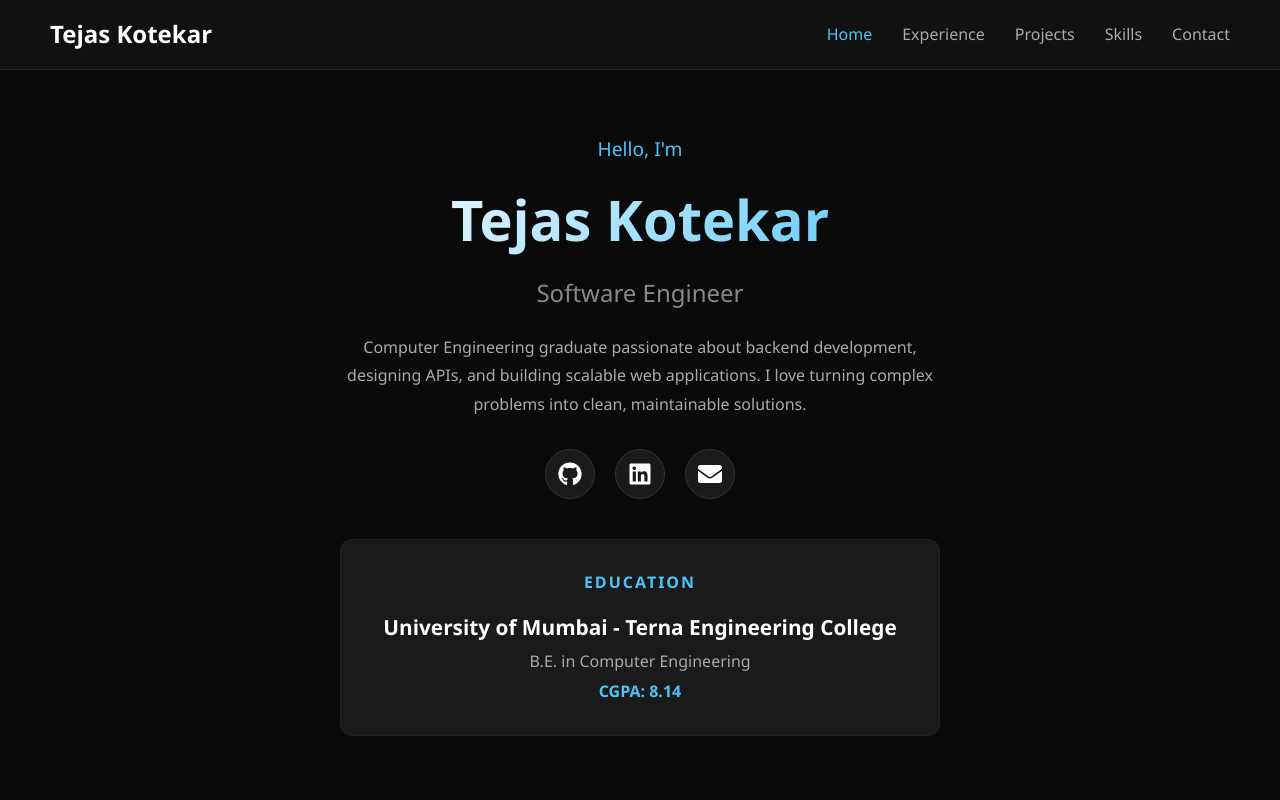
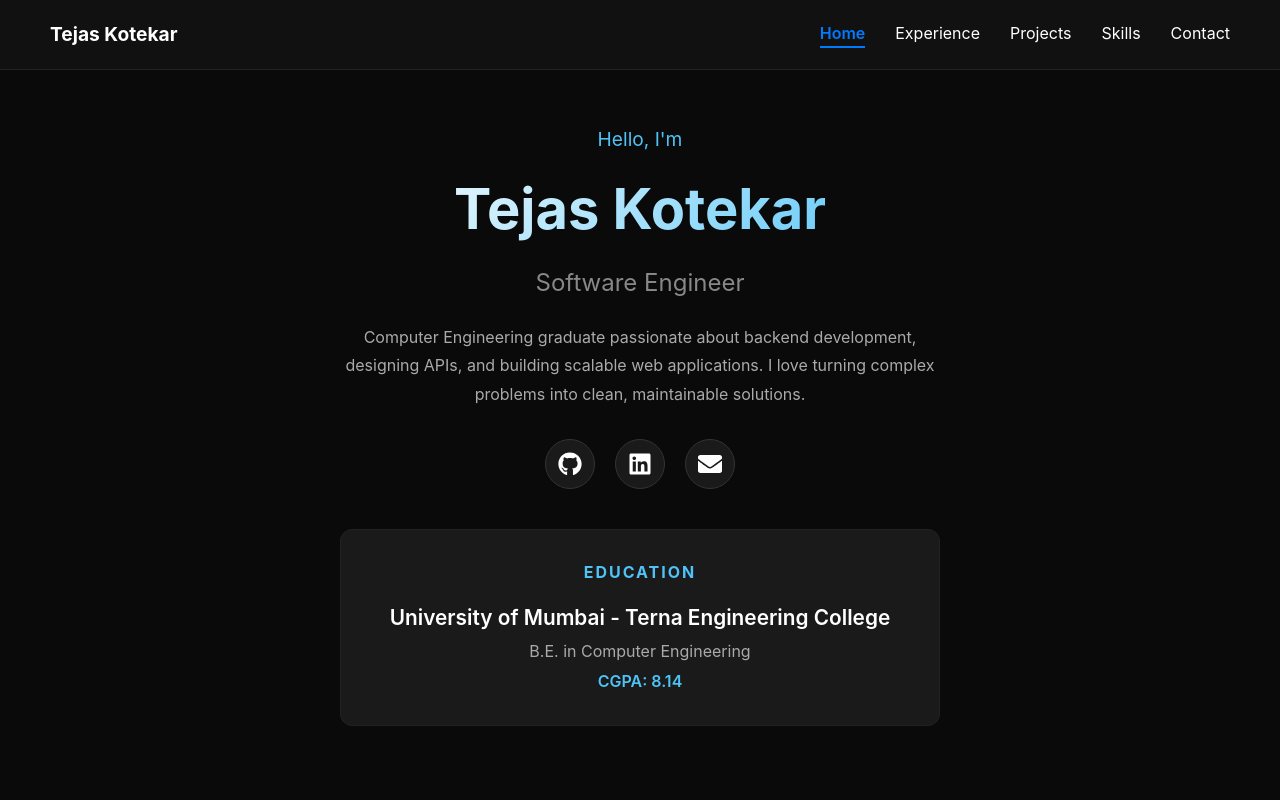
Before and after one commit to tejaskotekar04/portfolio, a React (Create React App) app: page / in a window 1280 px wide. Shown: the top 800 px of the page. Built offline with nearby package versions, Linux system fonts and the light colour scheme.

Commit message:
portfolio update

```diff
--- a/src/App.css
+++ b/src/App.css
@@ -1,3 +1,22 @@
+* {
+  margin: 0;
+  padding: 0;
+  box-sizing: border-box;
+}
+
+body {
+  font-family: -apple-system, BlinkMacSystemFont, 'Segoe UI', 'Roboto', 'Oxygen',
+    'Ubuntu', 'Cantarell', 'Fira Sans', 'Droid Sans', 'Helvetica Neue',
+    sans-serif;
+  -webkit-font-smoothing: antialiased;
+  -moz-osx-font-smoothing: grayscale;
+}
+
 .main-content {
-  padding-top: 70px;
+  padding-top: 60px; /* Adjust based on your navbar height */
 }
+
+.section {
+  min-height: 100vh;
+  scroll-margin-top: 60px; /* Offset for fixed navbar */
+}
--- a/src/App.js
+++ b/src/App.js
@@ -1,4 +1,5 @@
-import { HashRouter, Routes, Route } from 'react-router-dom';
+import { HashRouter } from 'react-router-dom';
+import { useEffect } from 'react';
 import Navbar from './components/Navbar/Navbar';
 import Home from './pages/Home/Home';
 import Experience from './pages/Experience/Experience';
@@ -8,17 +9,34 @@ import Contact from './pages/Contacts/Contacts';
 import './App.css';
 
 function App() {
+  useEffect(() => {
+    // Smooth scroll behavior
+    document.documentElement.style.scrollBehavior = 'smooth';
+
+    return () => {
+      document.documentElement.style.scrollBehavior = 'auto';
+    };
+  }, []);
+
   return (
     <HashRouter>
       <Navbar />
       <main className="main-content">
-        <Routes>
-          <Route path="/" element={<Home />} />
-          <Route path="/experience" element={<Experience />} />
-          <Route path="/projects" element={<Projects />} />
-          <Route path="/skills" element={<Skills />} />
-          <Route path="/contact" element={<Contact />} />
-        </Routes>
+        <div id="home" className="section">
+          <Home />
+        </div>
+        <div id="experience" className="section">
+          <Experience />
+        </div>
+        <div id="projects" className="section">
+          <Projects />
+        </div>
+        <div id="skills" className="section">
+          <Skills />
+        </div>
+        <div id="contact" className="section">
+          <Contact />
+        </div>
       </main>
     </HashRouter>
   );
--- a/src/components/Navbar/Navbar.css
+++ b/src/components/Navbar/Navbar.css
@@ -42,3 +42,52 @@
 .navbar-links a.active {
   color: #4fc3f7;
 }
+
+.navbar-links a.active {
+    color: #007bff;
+    font-weight: 600;
+    border-bottom: 2px solid #007bff; /* Optional: underline effect */
+}
+
+/* If you want a different hover effect for active links */
+.navbar-links a.active:hover {
+    color: #0056b3;
+}
+
+/* Style buttons to look like links */
+.nav-button {
+    background: none;
+    border: none;
+    color: inherit;
+    font: inherit;
+    cursor: pointer;
+    padding: 0;
+    text-decoration: none;
+    transition: color 0.3s ease;
+}
+
+.nav-button:hover {
+    color: #007bff;
+}
+
+/* Active state for navigation buttons */
+.navbar-links .nav-button.active {
+    color: #007bff;
+    font-weight: 600;
+    border-bottom: 2px solid #007bff; /* Optional: underline effect */
+}
+
+/* Different hover effect for active links */
+.navbar-links .nav-button.active:hover {
+    color: #0056b3;
+}
+
+/* For the logo button, you might want different styling */
+.navbar-logo .nav-button {
+    font-size: 1.2rem; /* Adjust as needed */
+    font-weight: bold;
+}
+
+.navbar-logo .nav-button:hover {
+    color: #007bff;
+}
--- a/src/components/Navbar/Navbar.js
+++ b/src/components/Navbar/Navbar.js
@@ -1,27 +1,86 @@
-import { NavLink } from 'react-router-dom';
+import { useState, useEffect } from 'react';
 import './Navbar.css';
 
 function Navbar() {
+    const [activeSection, setActiveSection] = useState('home');
+
+    useEffect(() => {
+        const handleScroll = () => {
+            const sections = ['home', 'experience', 'projects', 'skills', 'contact'];
+            const scrollPosition = window.scrollY + 100;
+
+            for (const section of sections) {
+                const element = document.getElementById(section);
+                if (element) {
+                    const offsetTop = element.offsetTop;
+                    const offsetHeight = element.offsetHeight;
+
+                    if (scrollPosition >= offsetTop && scrollPosition < offsetTop + offsetHeight) {
+                        setActiveSection(section);
+                        break;
+                    }
+                }
+            }
+        };
+
+        window.addEventListener('scroll', handleScroll);
+        return () => window.removeEventListener('scroll', handleScroll);
+    }, []);
+
+    const scrollToSection = (sectionId) => {
+        const element = document.getElementById(sectionId);
+        if (element) {
+            element.scrollIntoView({ behavior: 'smooth' });
+        }
+    };
+
     return (
         <nav className="navbar">
             <div className="navbar-logo">
-                <NavLink to="/">Tejas Kotekar</NavLink>
+                <button onClick={() => scrollToSection('home')} className="nav-button">
+                    Tejas Kotekar
+                </button>
             </div>
             <ul className="navbar-links">
                 <li>
-                    <NavLink to="/">Home</NavLink>
+                    <button
+                        onClick={() => scrollToSection('home')}
+                        className={`nav-button ${activeSection === 'home' ? 'active' : ''}`}
+                    >
+                        Home
+                    </button>
                 </li>
                 <li>
-                    <NavLink to="/experience">Experience</NavLink>
+                    <button
+                        onClick={() => scrollToSection('experience')}
+                        className={`nav-button ${activeSection === 'experience' ? 'active' : ''}`}
+                    >
+                        Experience
+                    </button>
                 </li>
                 <li>
-                    <NavLink to="/projects">Projects</NavLink>
+                    <button
+                        onClick={() => scrollToSection('projects')}
+                        className={`nav-button ${activeSection === 'projects' ? 'active' : ''}`}
+                    >
+                        Projects
+                    </button>
                 </li>
                 <li>
-                    <NavLink to="/skills">Skills</NavLink>
+                    <button
+                        onClick={() => scrollToSection('skills')}
+                        className={`nav-button ${activeSection === 'skills' ? 'active' : ''}`}
+                    >
+                        Skills
+                    </button>
                 </li>
                 <li>
-                    <NavLink to="/contact">Contact</NavLink>
+                    <button
+                        onClick={() => scrollToSection('contact')}
+                        className={`nav-button ${activeSection === 'contact' ? 'active' : ''}`}
+                    >
+                        Contact
+                    </button>
                 </li>
             </ul>
         </nav>
```
